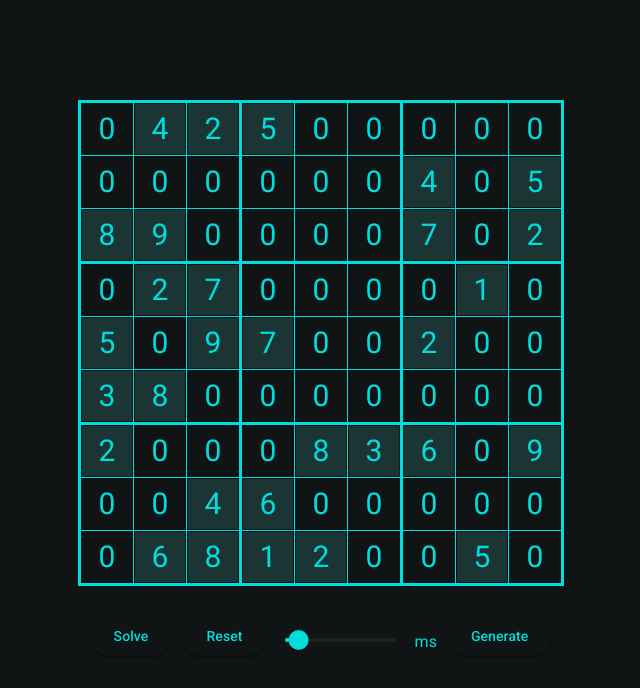
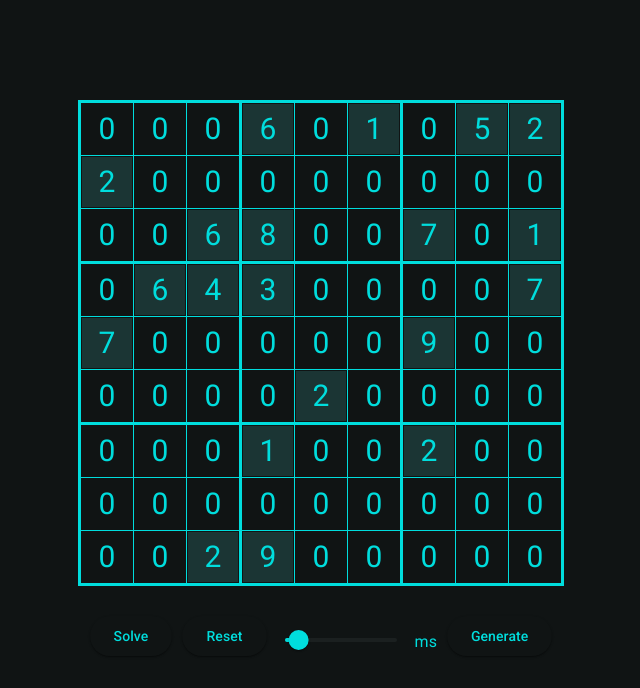
Before and after one commit to hannes888/SudokuViz, an Angular app: page / in a window 1280 px wide. Shown: the top 688 px of the page, without its empty margins (319-959 px from the left). Built offline with nearby package versions, Linux system fonts and the light colour scheme.

Commit message:
Update default sudoku

```diff
--- a/src/app/sudoku.service.ts
+++ b/src/app/sudoku.service.ts
@@ -14,15 +14,15 @@ export class SudokuService {
 
   constructor(private http: HttpClient) {
     this._board = [
-      [0, 4, 2, 5, 0, 0, 0, 0, 0],
-      [0, 0, 0, 0, 0, 0, 4, 0, 5],
-      [8, 9, 0, 0, 0, 0, 7, 0, 2],
-      [0, 2, 7, 0, 0, 0, 0, 1, 0],
-      [5, 0, 9, 7, 0, 0, 2, 0, 0],
-      [3, 8, 0, 0, 0, 0, 0, 0, 0],
-      [2, 0, 0, 0, 8, 3, 6, 0, 9],
-      [0, 0, 4, 6, 0, 0, 0, 0, 0],
-      [0, 6, 8, 1, 2, 0, 0, 5, 0]
+      [0, 0, 0, 6, 0, 1, 0, 5, 2],
+      [2, 0, 0, 0, 0, 0, 0, 0, 0],
+      [0, 0, 6, 8, 0, 0, 7, 0, 1],
+      [0, 6, 4, 3, 0, 0, 0, 0, 7],
+      [7, 0, 0, 0, 0, 0, 9, 0, 0],
+      [0, 0, 0, 0, 2, 0, 0, 0, 0],
+      [0, 0, 0, 1, 0, 0, 2, 0, 0],
+      [0, 0, 0, 0, 0, 0, 0, 0, 0],
+      [0, 0, 2, 9, 0, 0, 0, 0, 0]
     ];
     this._initialBoard = JSON.parse(JSON.stringify(this._board));
   }
```
